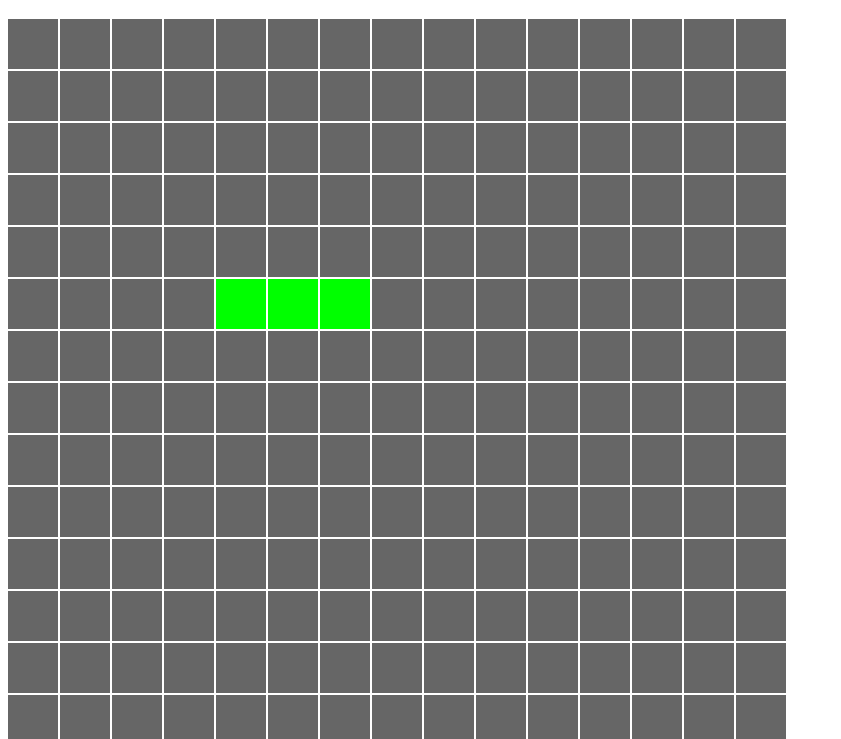
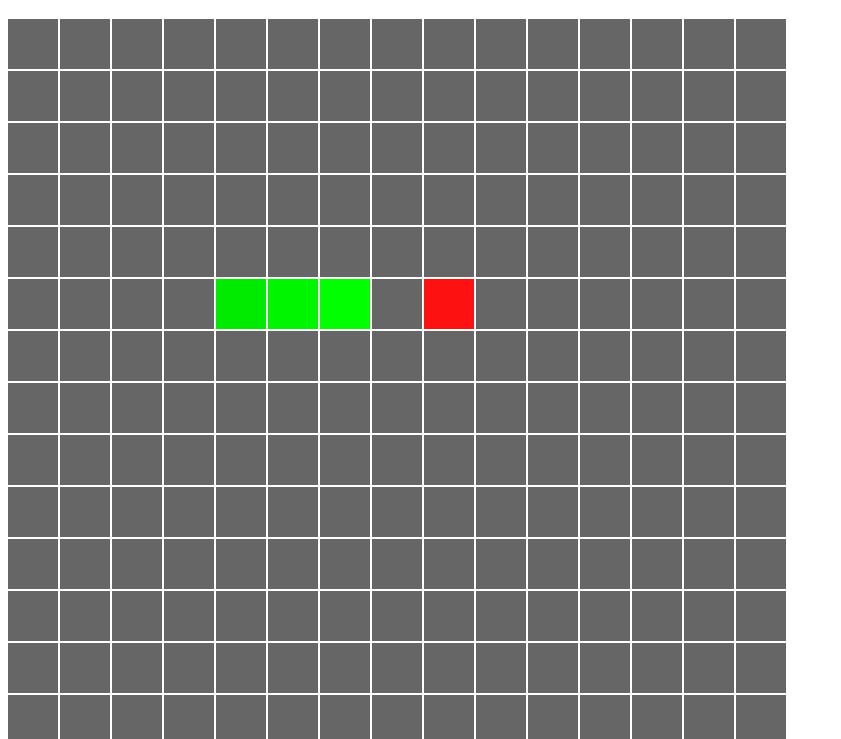
Before and after one commit to KonstBeliakov/snake-js, a plain HTML site: page index.html in a window 1280 px wide. Shown: the part 61-800 px from the top of the page, without its empty margins (0-841 px from the left). Drawn offline with Linux system fonts and the light colour scheme.

Commit message:
added food, gradient on snake, game over picture

```diff
--- a/index.html
+++ b/index.html
@@ -12,7 +12,7 @@
 <main>
     <canvas id="Canvas" width="800" height="800"></canvas>
 
-    <script type='module' src="main.js"></script>
+    <script type='module' src="js/main.js"></script>
 </main>
 <footer>
     <img src="tg.png" height="32px" width="32px" alt="telegram logo">
--- /dev/null
+++ b/js/main.js
@@ -0,0 +1,83 @@
+import {Snake} from './snake.js'
+import {
+    boardSizeX,
+    boardSizeY,
+    squareSize,
+} from './settings.js'
+
+
+function draw_board(canvas){
+    var board_ctx = canvas.getContext("2d");
+    board_ctx.beginPath();
+    board_ctx.fillStyle = '#666666';
+    for(let i = 0;i < boardSizeX;i ++){
+        for(let j = 0;j < boardSizeY;j ++){
+            board_ctx.rect(i * (squareSize + 2), j * (squareSize + 2), squareSize, squareSize);
+        }
+    }
+    board_ctx.fill()
+}
+
+function drawFood(canvas){
+    var food_ctx = canvas.getContext("2d");
+    food_ctx.beginPath();
+    food_ctx.fillStyle = '#ff1111';
+    food_ctx.rect(foodX * (squareSize + 2), foodY * (squareSize + 2), squareSize, squareSize)
+    food_ctx.fill()
+}
+
+function nextTick(){
+    if(!running) {
+        var ctx = canvas.getContext("2d");
+        var img = new Image();
+        img.onload = function(){
+            ctx.drawImage(img,0,0);
+        };
+        img.src = "/game_over.png";
+    }else{
+        setTimeout(() =>{
+            draw_board(canvas);
+            snake.draw(canvas);
+            drawFood(canvas);
+            snake.update(foodX, foodY);
+            running = snake.checkGameOver();
+
+            if (foodX === snake.position[0][0] && foodY === snake.position[0][1]){
+                let good_position = false
+                while(!good_position){
+                    foodX = Math.floor(Math.random() * boardSizeX)
+                    foodY = Math.floor(Math.random() * boardSizeY)
+
+                    good_position = true
+                    for(let square of snake.position){
+                        if(square[0] === foodX && square[1] === foodY){
+                            good_position = false;
+                            break;
+                        }
+                    }
+
+                }
+
+            }
+
+            nextTick();
+        }, 100)
+    }
+}
+
+
+let running = true
+var canvas = document.getElementById('Canvas');
+
+
+let snake = Snake;
+
+let foodX = 8;
+let foodY = 5;
+
+document.body.addEventListener('keydown', (ev) => {
+    console.log(`key pressed: ${ev.key}`);
+    snake.updateDirection(ev.key);
+});
+
+nextTick()
--- a/snake.js
+++ b/js/snake.js
@@ -9,13 +9,20 @@ export let Snake = {
     direction: null,
 
     draw(canvas){
-        var snake_ctx = canvas.getContext("2d");
-        snake_ctx.beginPath();
-        snake_ctx.fillStyle = '#00ff00';
-        for(let square of this.position){
-            snake_ctx.rect(square[0] * (squareSize + 2), square[1] * (squareSize + 2), squareSize, squareSize)
+        var snake_ctxs = [];
+        for(let i = 0; i < this.position.length;i ++){
+            snake_ctxs.push(canvas.getContext("2d"))
+            snake_ctxs[i].beginPath();
+            let g = 255 - i * 10;
+            snake_ctxs[i].fillStyle = `rgb(0, ${g}, 0)`;
+
+            let x = this.position[i][0] * (squareSize + 2);
+            let y = this.position[i][1] * (squareSize + 2);
+
+            snake_ctxs[i].rect(x, y, squareSize, squareSize)
+            snake_ctxs[i].fill()
         }
-        snake_ctx.fill()
+
     },
 
     updateDirection(key){
@@ -36,7 +43,7 @@ export let Snake = {
         console.log(`snake direction: ${this.direction}`)
     },
 
-    update(){
+    update(foodX, foodY){
         console.log('snake update')
         let [headX, headY] = this.position[0];
         switch(this.direction) {
@@ -53,7 +60,9 @@ export let Snake = {
                 this.position.unshift([headX, headY - 1]);
                 break;
         }
-        if(this.direction !== null){
+        [headX, headY] = this.position[0];
+
+        if(this.direction !== null && !(foodX === headX && foodY === headY)){
             this.position.pop();
         }
     },
--- a/main.js
+++ /dev/null
@@ -1,44 +0,0 @@
-import {Snake} from './snake.js'
-import {
-    boardSizeX,
-    boardSizeY,
-    squareSize,
-} from './settings.js'
-
-
-function draw_board(canvas){
-    var board_ctx = canvas.getContext("2d");
-    board_ctx.beginPath();
-    board_ctx.fillStyle = '#666666';
-    for(let i = 0;i < boardSizeX;i ++){
-        for(let j = 0;j < boardSizeY;j ++){
-            board_ctx.rect(i * (squareSize + 2), j * (squareSize + 2), squareSize, squareSize);
-        }
-    }
-    board_ctx.fill()
-}
-
-function nextTick(){
-    if(running){
-        setTimeout(() =>{
-            draw_board(canvas);
-            snake.draw(canvas);
-            snake.update();
-            running = snake.checkGameOver();
-            nextTick();
-        }, 100)
-    }
-}
-
-
-let running = true
-var canvas = document.getElementById('Canvas');
-
-let snake = Snake;
-
-document.body.addEventListener('keydown', (ev) => {
-    console.log(`key pressed: ${ev.key}`);
-    snake.updateDirection(ev.key);
-});
-
-nextTick()
```
Also changed, not shown: game_over.png (added), js/settings.js (renamed from settings.js).
